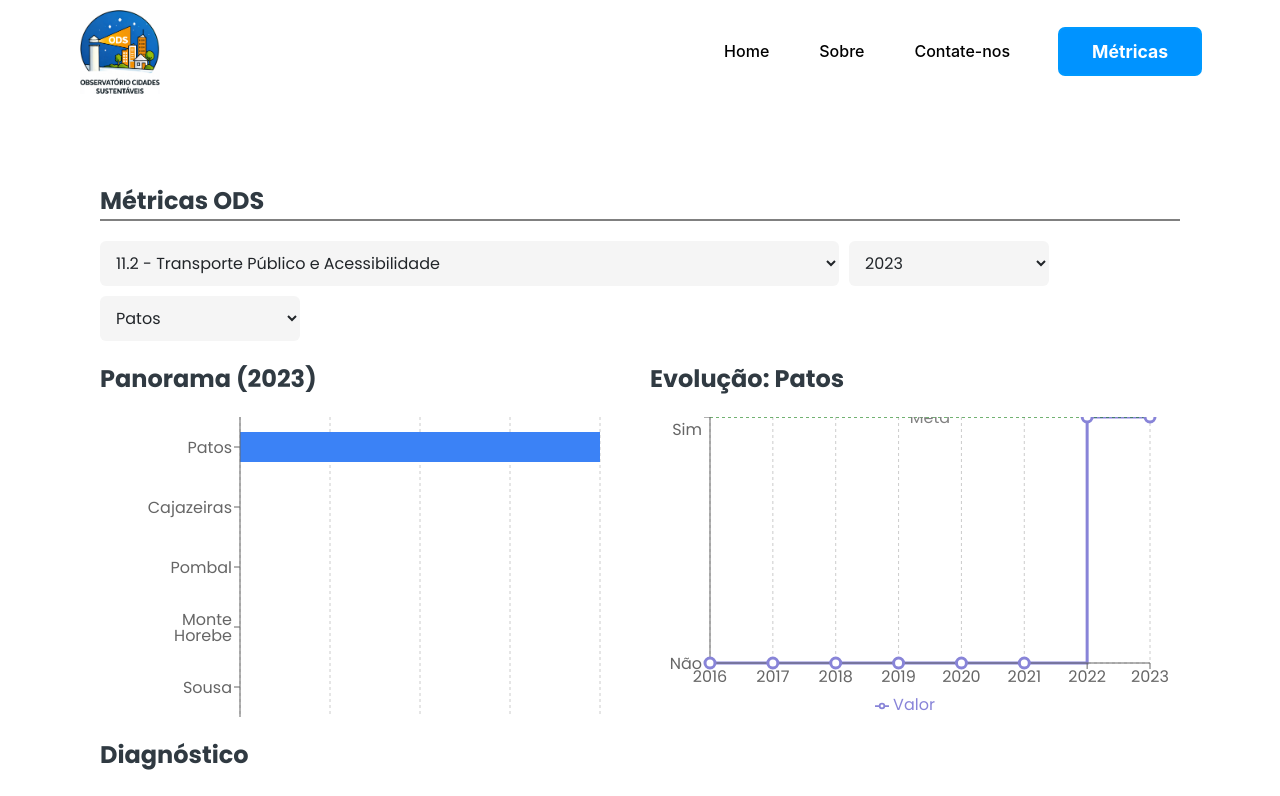
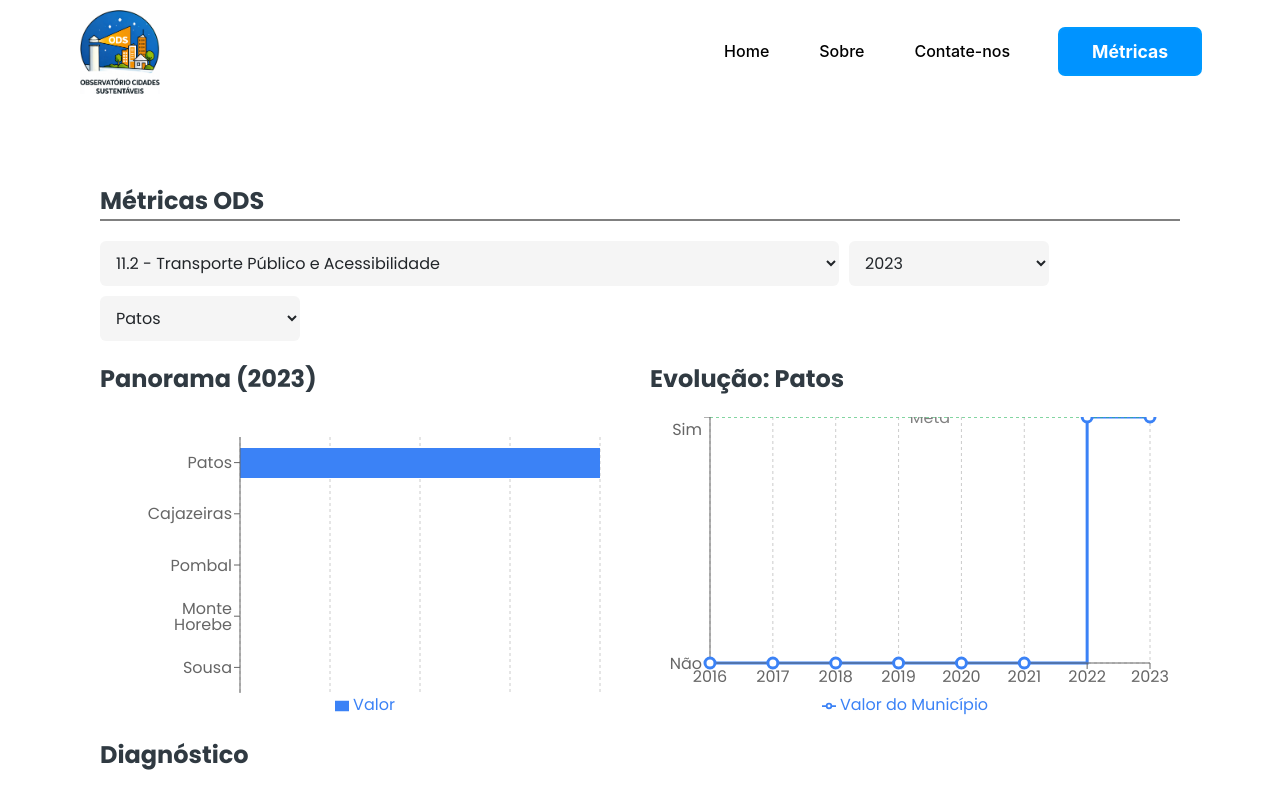
Before and after one commit to Projeto-FAPESQ/front-end-react, a React (Vite) app in the folder ccd/: page /metrics in a window 1280 px wide. Shown: the top 796 px of the page. Built offline with nearby package versions, Linux system fonts and the light colour scheme.

Commit message:
adicionando linha da meta

```diff
--- a/ccd/src/pages/metrics/Metrics.tsx
+++ b/ccd/src/pages/metrics/Metrics.tsx
@@ -20,17 +20,21 @@ export default function Metrics() {
   const isBinario = indicadorAtual.tipo === "binario";
   const isQuantBinario = indicadorQuantAtual.tipo === "binario";
 
-
   const unidade = indicadorAtual.eixoLabel || "";
 
   const listaMunicipios = indicadorAtual.historico.map((h) => h.municipio);
-
   const listaAnos = indicadorAtual.historico[0].dados.map((d) => d.ano);
 
   const formatarValor = (valor: number) => {
     if (isBinario) return valor === 1 ? "Sim" : "Não";
-    return `${valor}`;
+    return Number.isInteger(valor) ? `${valor}` : `${valor.toFixed(2)}`;
   };
+
+  const mediaAnoAtual = indicadorAtual.historico.reduce((acc, mun) => {
+    const dadoDoAno = mun.dados.find((d) => d.ano === ano);
+    return acc + (dadoDoAno ? dadoDoAno.valor : 0);
+  }, 0) / (indicadorAtual.historico.length || 1);
+
 
   const dadosComparativosAno = indicadorAtual.historico.map((item) => {
     const dadoDoAno = item.dados.find((d) => d.ano === ano);
@@ -39,12 +43,29 @@ export default function Metrics() {
       valor: dadoDoAno ? dadoDoAno.valor : 0,
     };
   });
+  const dadosHistoricosComMedia = listaAnos.map((anoLoop) => {
+    const valorMunicipio = indicadorAtual.historico
+      .find((h) => h.municipio === municipio)
+      ?.dados.find((d) => d.ano === anoLoop)?.valor || 0;
 
-  const dadosHistoricosMunicipio = indicadorAtual.historico.find(
-    (h) => h.municipio === municipio
-  )?.dados || [];
+    let soma = 0;
+    let qtd = 0;
+    indicadorAtual.historico.forEach((mun) => {
+      const d = mun.dados.find((dado) => dado.ano === anoLoop);
+      if (d) {
+        soma += d.valor;
+        qtd++;
+      }
+    });
 
-  const valorAtual = dadosHistoricosMunicipio.find((d) => d.ano === ano)?.valor || 0;
+    return {
+      ano: anoLoop,
+      valor: valorMunicipio,
+      mediaRegional: qtd > 0 ? soma / qtd : 0,
+    };
+  });
+
+  const valorAtual = dadosHistoricosComMedia.find((d) => d.ano === ano)?.valor || 0;
 
   function gerarAnalise() {
     if (isBinario) {
@@ -52,7 +73,10 @@ export default function Metrics() {
         ? `Em ${ano}, ${municipio} cumpre a meta estabelecida.`
         : `Em ${ano}, ${municipio} ainda não atendia aos requisitos da meta.`;
     } else {
-      return `Em ${ano}, ${municipio} registrou ${valorAtual} ${unidade.toLowerCase() || 'ocorrências'} referentes a este indicador.`;
+      const mediaFormatada = Number.isInteger(mediaAnoAtual) ? mediaAnoAtual : mediaAnoAtual.toFixed(2);
+      const comparativo = valorAtual >= mediaAnoAtual ? "acima" : "abaixo";
+
+      return `Em ${ano}, ${municipio} registrou ${valorAtual} ${unidade.toLowerCase() || 'ocorrências'} referentes a este indicador. Este resultado está ${comparativo} da média regional do mesmo ano (${mediaFormatada}).`;
     }
   }
 
@@ -63,14 +87,10 @@ export default function Metrics() {
 
   const formatarNivelImplementacao = (valor: number): string => {
     switch (valor) {
-      case 0:
-        return "Não existente";
-      case 1:
-        return "Existente";
-      case 2:
-        return "Implementado";
-      default:
-        return String(valor);
+      case 0: return "Não existente";
+      case 1: return "Existente";
+      case 2: return "Implementado";
+      default: return String(valor);
     }
   };
 
@@ -116,7 +136,7 @@ export default function Metrics() {
           <div className="chart-container">
             <h2>Panorama ({ano})</h2>
             <ResponsiveContainer height={300}>
-              <BarChart data={dadosComparativosAno} layout="vertical" margin={{ left: 40, right: 30 }}>
+              <BarChart data={dadosComparativosAno} layout="vertical" margin={{ top: 20, left: 40, right: 30 }}>
                 <CartesianGrid strokeDasharray="3 3" horizontal={false} />
 
                 <XAxis
@@ -128,6 +148,22 @@ export default function Metrics() {
                 <YAxis type="category" dataKey="municipio" width={100} />
 
                 <Tooltip formatter={(value: number) => [formatarValor(value), unidade]} />
+                <Legend />
+
+                {!isBinario && (
+                  <ReferenceLine
+                    x={mediaAnoAtual}
+                    stroke="#ef4444"
+                    strokeDasharray="5 5"
+                    label={{
+                      position: 'insideTopRight',
+                      value: `Média: ${Number.isInteger(mediaAnoAtual) ? mediaAnoAtual : mediaAnoAtual.toFixed(2)}`,
+                      fill: '#ef4444',
+                      fontSize: 13,
+                      fontWeight: 'bold'
+                    }}
+                  />
+                )}
 
                 <Bar dataKey="valor" fill="#3b82f6" barSize={30} name={unidade || "Valor"} />
               </BarChart>
@@ -137,7 +173,7 @@ export default function Metrics() {
           <div className="chart-container">
             <h2 >Evolução: {municipio}</h2>
             <ResponsiveContainer height={300}>
-              <LineChart data={dadosHistoricosMunicipio} margin={{ left: 20, right: 30 }}>
+              <LineChart data={dadosHistoricosComMedia} margin={{ left: 20, right: 30 }}>
                 <CartesianGrid strokeDasharray="3 3" />
                 <XAxis dataKey="ano" />
 
@@ -149,7 +185,7 @@ export default function Metrics() {
                 />
 
                 <Tooltip
-                  formatter={(value: number) => [formatarValor(value), unidade]}
+                  formatter={(value: number) => [formatarValor(value), unidade || "Valor"]}
                   labelFormatter={(v) => `Ano: ${v}`}
                 />
 
@@ -158,14 +194,26 @@ export default function Metrics() {
                 <Line
                   type={isBinario ? "stepAfter" : "monotone"}
                   dataKey="valor"
-                  name={unidade || "Valor"}
-                  stroke="#8884d8"
+                  name={unidade || "Valor do Município"}
+                  stroke="#3b82f6"
                   strokeWidth={3}
                   dot={{ r: 5 }}
                 />
 
+                {!isBinario && (
+                  <Line
+                    type="monotone"
+                    dataKey="mediaRegional"
+                    name={`Média dos municípios`}
+                    stroke="#ef4444"
+                    strokeWidth={2}
+                    strokeDasharray="4 4"
+                    dot={false}
+                  />
+                )}
+
                 {isBinario && (
-                  <ReferenceLine y={1} stroke="green" strokeDasharray="3 3" label="Meta" />
+                  <ReferenceLine y={1} stroke="#22c55e" strokeDasharray="3 3" label="Meta" />
                 )}
               </LineChart>
             </ResponsiveContainer>
```
